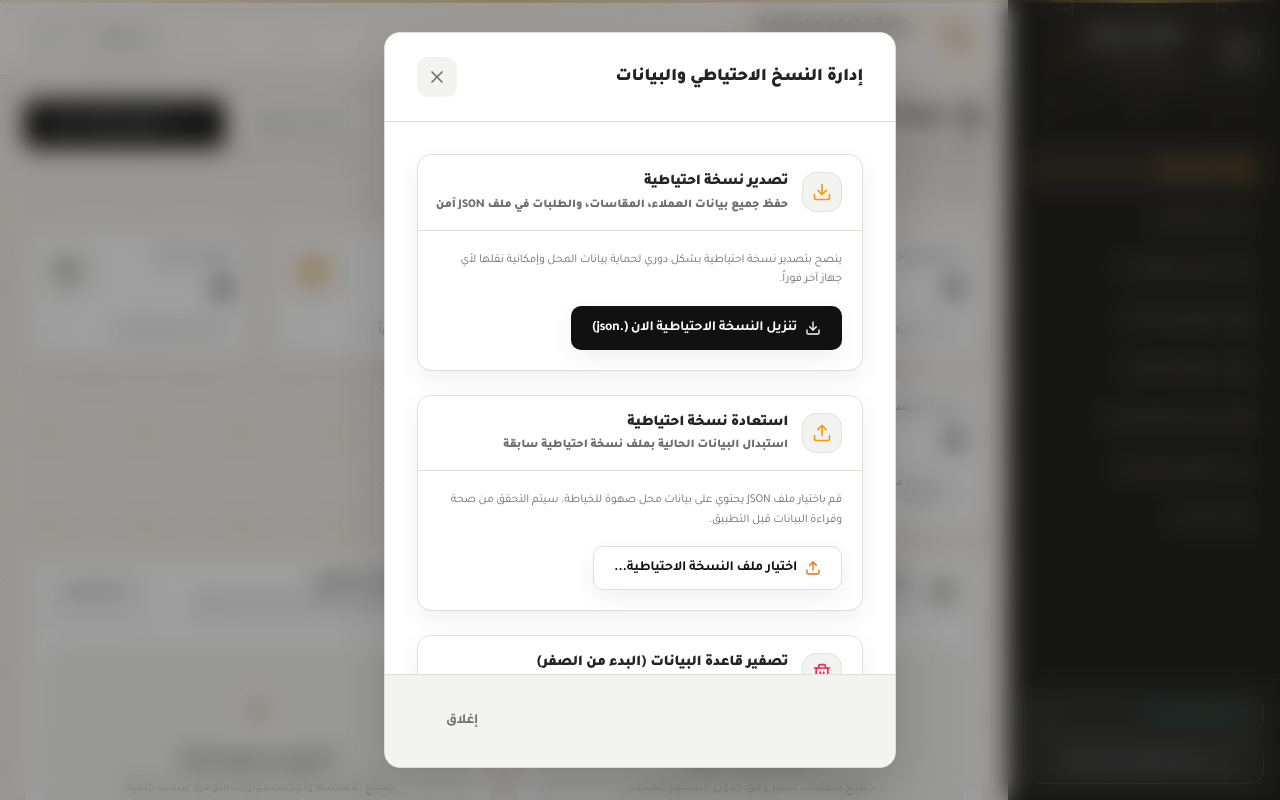
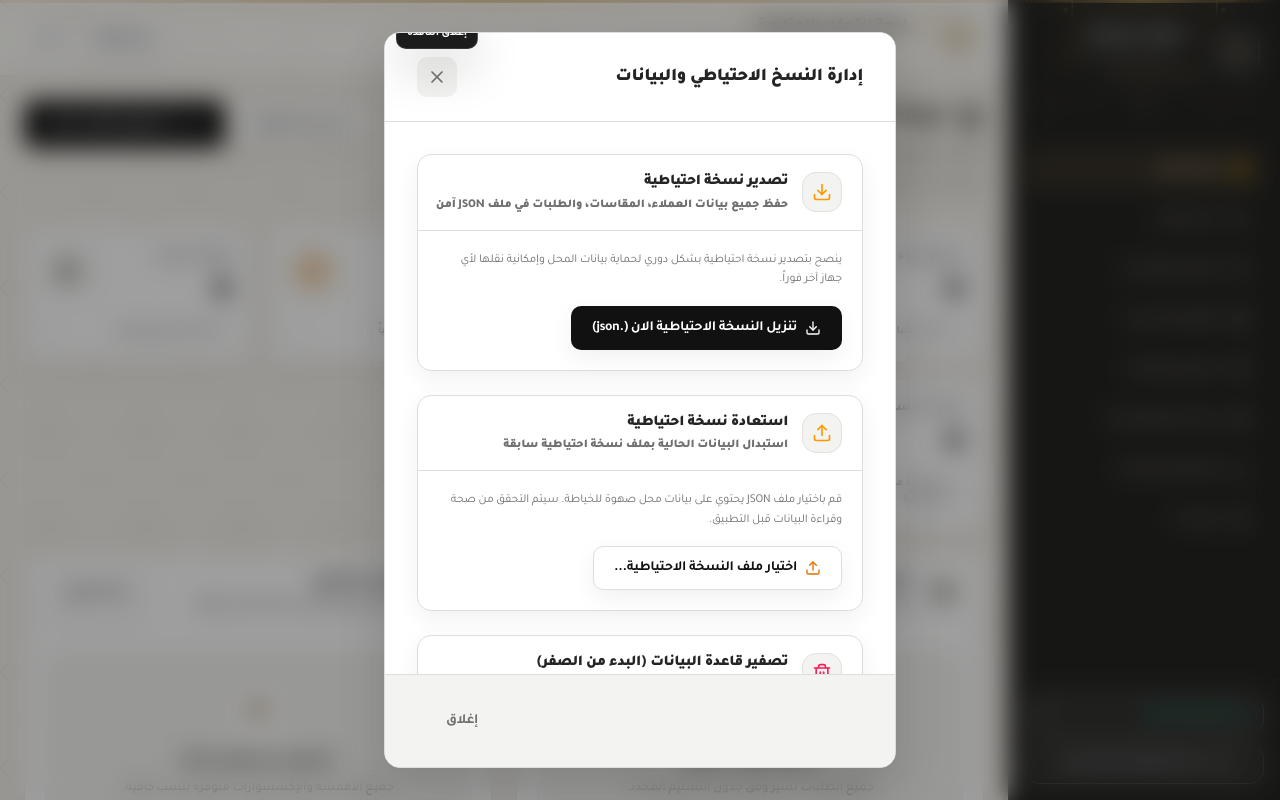
Before and after one commit to waleedaldobie-rgb/sahoa, a React (Vite) app: page / in a window 1280 px wide. Both pictures are taken after a click on the button "نسخة احتياطية (استيراد/تصدير)". Built offline with nearby package versions, Linux system fonts and the light colour scheme.

Commit message:
feat(ui): standardize icon tooltips

```diff
--- a/src/components/OrdersView.tsx
+++ b/src/components/OrdersView.tsx
@@ -2,7 +2,7 @@ import React, { useState, useEffect, useRef } from 'react';
 import { Order, Invoice, Customer, FabricItem, AccessoryItem, ThobeType, OrderStatus, CustomerMeasurements, CustomerStyleDetails, UserPreferences, MeasurementHistoryRecord, OrderEvent } from '../types';
 import { createSafeId } from '../domain/idGenerator';
 import { EMPTY_MEASUREMENTS, EMPTY_STYLE_DETAILS } from '../services/shared/measurementDefaults';
-import { Card, Button, Input, Select, Modal, EmptyState, Badge, SortHeader, SortDirection } from './ui';
+import { Card, Button, Input, Select, Modal, EmptyState, Badge, SortHeader, SortDirection, Tooltip } from './ui';
 import { ConfirmModal } from './ConfirmModal';
 import { MeasurementsTableForm, draftKeyFor } from './MeasurementsTableForm';
 import { PrintableInvoice } from './PrintableInvoice';
@@ -737,22 +737,24 @@ export const OrdersView: React.FC<OrdersViewProps> = ({
                             {getNextStatusAction(ord.status)?.label}
                           </Button>
                         )}
+                        <Tooltip content="إرسال رسالة واتساب بالحالة الحالية">
                           <Button
                             variant="secondary"
                             size="sm"
                             onClick={() => handleQuickWhatsApp(ord)}
                             icon={<MessageCircle className="w-3.5 h-3.5" />}
-                          title="إرسال رسالة واتساب بالحالة الحالية"
                             aria-label={`إرسال رسالة واتساب للطلب ${ord.orderNumber}`}
                           />
+                        </Tooltip>
+                        <Tooltip content={`طباعة الطلب ${ord.orderNumber}`}>
                           <Button
                             variant="secondary"
                             size="sm"
                             onClick={() => handlePrintOrderSheet(ord)}
                             icon={<Printer className="w-3.5 h-3.5" />}
-                          title="طباعة"
                             aria-label={`طباعة الطلب ${ord.orderNumber}`}
                           />
+                        </Tooltip>
                       </div>
                     </td>
                   </tr>
--- a/src/components/ui.tsx
+++ b/src/components/ui.tsx
@@ -51,6 +51,23 @@ export const Button: React.FC<ButtonProps> = ({
       )}
       <span>{children}</span>
     </button>
+  );
+};
+
+// =================== TOOLTIP COMPONENT ===================
+export interface TooltipProps {
+  content: string;
+  children: React.ReactNode;
+}
+
+export const Tooltip: React.FC<TooltipProps> = ({ content, children }) => {
+  return (
+    <span className="sahwa-tooltip">
+      {children}
+      <span className="sahwa-tooltip-content" role="tooltip">
+        {content}
+      </span>
+    </span>
   );
 };
 
@@ -282,15 +299,16 @@ export const Modal: React.FC<ModalProps> = ({
         {/* Header */}
         <div className={`sahwa-modal-header flex items-center justify-between px-8 py-6 ${allowPrint ? 'no-print' : ''}`}>
           <h3 id={titleId} className="text-lg font-black text-[var(--color-text-token)] tracking-tight">{title}</h3>
+          <Tooltip content="إغلاق النافذة">
             <button
               type="button"
               onClick={onClose}
               className="sahwa-modal-close sahwa-button w-10 h-10 rounded-full flex items-center justify-center focus:outline-none cursor-pointer"
-            title="إغلاق"
               aria-label="إغلاق النافذة"
             >
               <X className="w-5 h-5" />
             </button>
+          </Tooltip>
         </div>
 
         {/* Content Body */}
@@ -355,6 +373,7 @@ export const Toast: React.FC<{ toast: ToastState; onClose: () => void }> = ({
               {toast.actionLabel}
             </button>
           )}
+          <Tooltip content="إغلاق الإشعار">
             <button
               type="button"
               onClick={onClose}
@@ -363,6 +382,7 @@ export const Toast: React.FC<{ toast: ToastState; onClose: () => void }> = ({
             >
               <X className="w-5 h-5" />
             </button>
+          </Tooltip>
       </div>
     </div>
   );
--- a/src/styles/tokens.css
+++ b/src/styles/tokens.css
@@ -476,6 +476,43 @@
   }
 
   /* One readable table language for both premium-table and sahwa-table markup. */
+  .sahwa-tooltip {
+    display: inline-flex;
+    position: relative;
+  }
+
+  .sahwa-tooltip-content {
+    background: var(--brand-charcoal);
+    border: 1px solid rgb(255 255 255 / 12%);
+    border-radius: var(--radius-control-token);
+    bottom: calc(100% + 0.5rem);
+    box-shadow: var(--shadow-modal-token);
+    color: #ffffff;
+    font-size: 0.6875rem;
+    font-weight: 700;
+    left: 50%;
+    line-height: 1.4;
+    max-width: 16rem;
+    opacity: 0;
+    padding: 0.4375rem 0.625rem;
+    pointer-events: none;
+    position: absolute;
+    text-align: center;
+    transform: translate(-50%, 0.25rem);
+    transition: opacity 140ms ease, transform 140ms ease, visibility 140ms ease;
+    visibility: hidden;
+    white-space: nowrap;
+    width: max-content;
+    z-index: 60;
+  }
+
+  .sahwa-tooltip:hover .sahwa-tooltip-content,
+  .sahwa-tooltip:focus-within .sahwa-tooltip-content {
+    opacity: 1;
+    transform: translate(-50%, 0);
+    visibility: visible;
+  }
+
   .sahwa-sort-header {
     align-items: center;
     background: transparent;
```
Also changed, not shown: 1 other file (tests, documents, lock files or other folders). Lines whose indentation alone changed are shown as unchanged.
